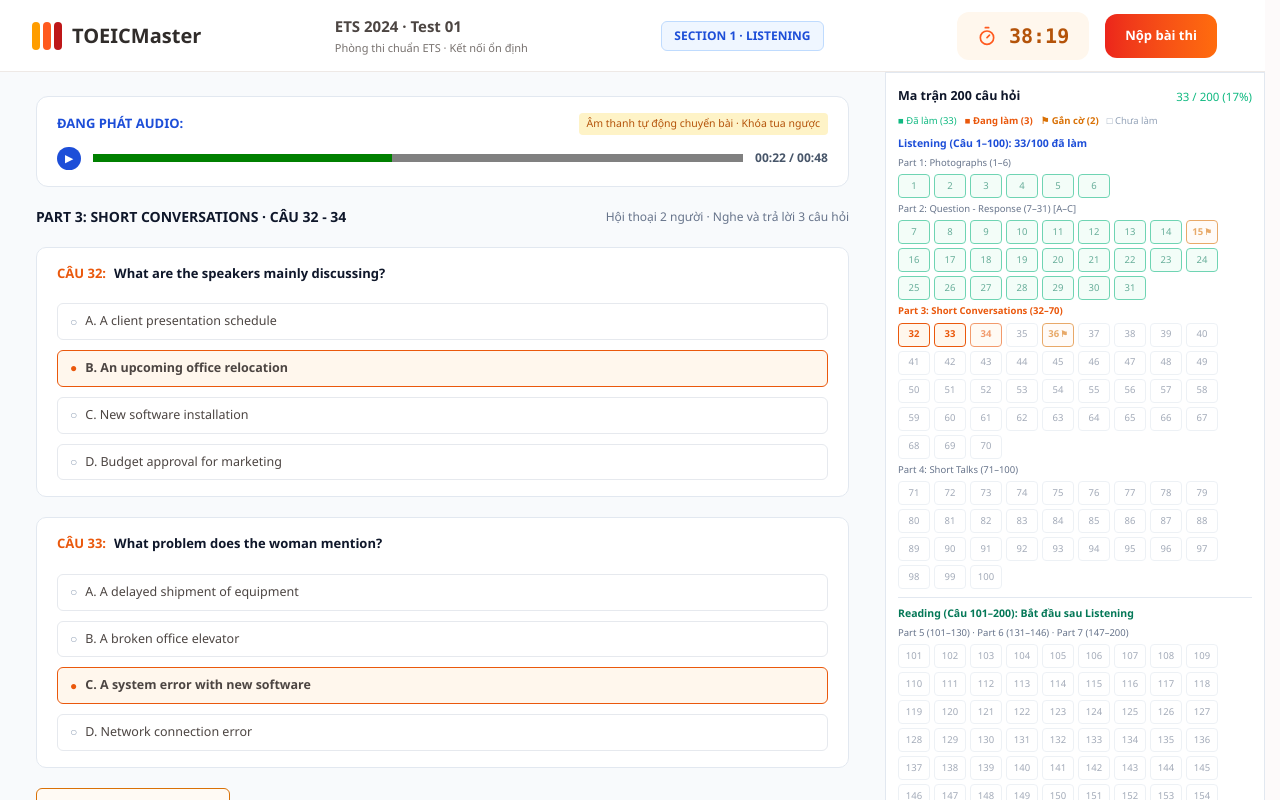
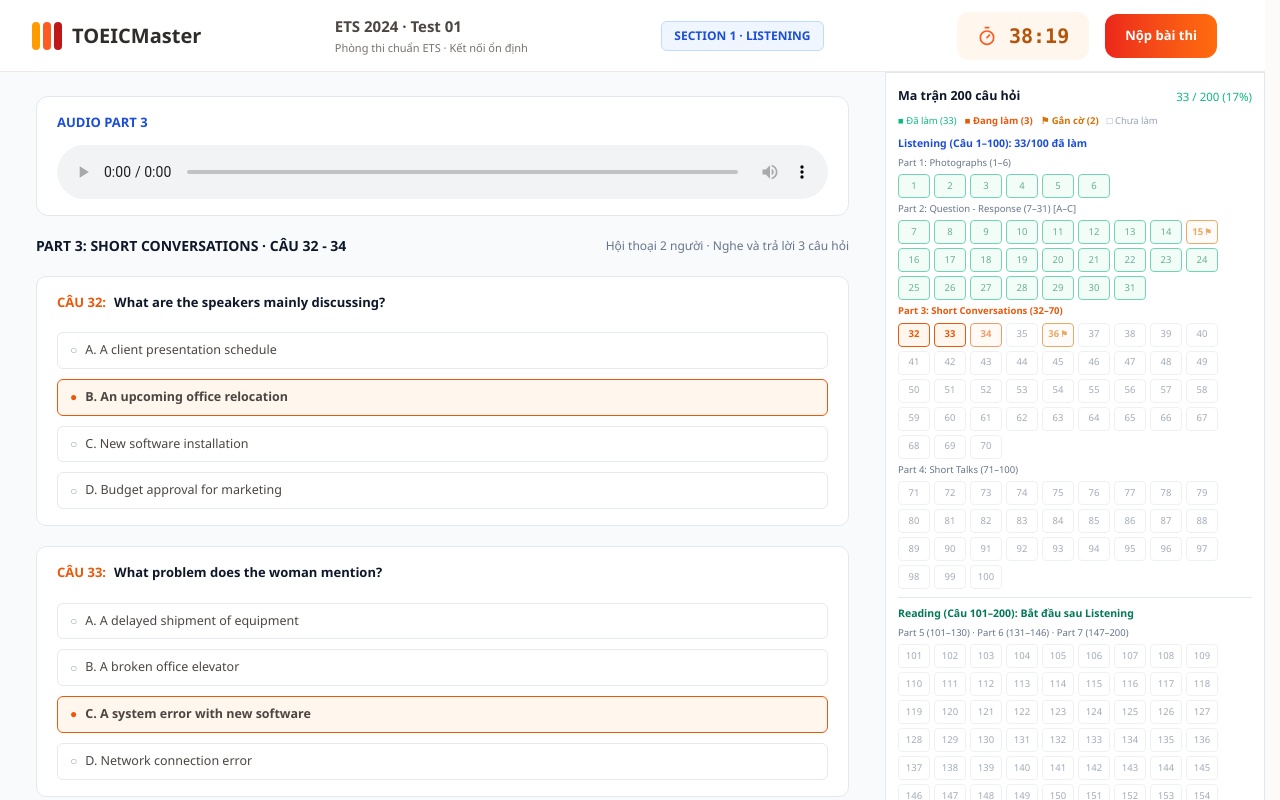
Before and after one commit to karasuma-2401/TOEICMaster-FE, a Next.js app: page /exams/lr/1/attempt in a window 1280 px wide. Shown: the top 800 px of the page. Built offline with nearby package versions, Linux system fonts and the light colour scheme.

Commit message:
feat(lr): play learner audio and render question images

```diff
--- a/src/features/lr-exam/components/lr-exam-room.tsx
+++ b/src/features/lr-exam/components/lr-exam-room.tsx
@@ -38,6 +38,7 @@ export interface LrExamRoomProps {
   phase?: "listening" | "reading";
   questionIds?: Record<number, string>;
   masterAudioObjectKey?: string | null;
+  masterAudioUrl?: string;
 }
 
 function useCountdown(initialSeconds: number, onExpire: () => void) {
@@ -68,6 +69,7 @@ export function LrExamRoom({
   attemptId,
   phase: initialPhase = "listening",
   questionIds,
+  masterAudioUrl,
 }: LrExamRoomProps) {
   const router = useRouter();
   const [current, setCurrent] = useState(initialNumber);
@@ -268,6 +270,19 @@ export function LrExamRoom({
       {section === "listening" ? (
         <div className="flex flex-1 flex-col bg-[#f8fafc] lg:flex-row">
           <main className="flex flex-1 flex-col gap-5 px-4 py-6 sm:px-9">
+            {masterAudioUrl ? (
+              <section className="flex flex-col gap-2 rounded-xl border border-[#e2e8f0] bg-white p-4">
+                <p className="text-sm font-semibold">Audio Listening</p>
+                <audio
+                  aria-label="Audio toàn bộ phần Listening"
+                  className="w-full"
+                  controls
+                  controlsList="nodownload"
+                  preload="metadata"
+                  src={masterAudioUrl}
+                />
+              </section>
+            ) : null}
             {group ? (
               <ListeningGroup
                 answers={answers}
@@ -418,32 +433,17 @@ function ListeningGroup({
           aria-label="Trình phát âm thanh"
           className="flex flex-col gap-3 rounded-xl border border-[#e2e8f0] bg-white px-5 py-4"
         >
-          <div className="flex flex-wrap items-center justify-between gap-2">
-            <p className="text-[13px] font-bold text-[#1d4ed8]">
-              ĐANG PHÁT AUDIO:
-            </p>
-            <span className="rounded bg-[#fef3c7] px-2 py-[3px] text-[10.5px] font-medium text-[#b45309]">
-              Âm thanh tự động chuyển bài · Khóa tua ngược
-            </span>
-          </div>
-          <div className="flex items-center gap-3">
-            <span
-              aria-hidden="true"
-              className="rounded-2xl bg-[#1d4ed8] px-2 py-1 text-[10px] font-bold text-white"
-            >
-              ▶
-            </span>
-            <progress
-              aria-label="Tiến độ âm thanh"
-              className="h-2 flex-1 accent-[#1d4ed8]"
-              max={100}
-              value={progress}
-            />
-            <span className="text-xs font-semibold text-[#475569]">
-              {formatClock(audio.currentSeconds)} /{" "}
-              {formatClock(audio.totalSeconds)}
-            </span>
-          </div>
+          <p className="text-[13px] font-bold text-[#1d4ed8]">
+            AUDIO PART {group.part}
+          </p>
+          <audio
+            aria-label={`Audio Part ${group.part}`}
+            className="w-full"
+            controls
+            controlsList="nodownload"
+            preload="metadata"
+            src={audio.src}
+          />
         </section>
       ) : null}
 
@@ -459,6 +459,13 @@ function ListeningGroup({
           className="flex flex-col gap-2.5 rounded-[10px] border border-[#e2e8f0] bg-white px-5 py-4"
           key={question.number}
         >
+          {question.imageUrl ? (
+            <img
+              alt={`Hình minh họa câu ${question.number}`}
+              className="mb-3 max-h-72 w-auto max-w-full rounded-lg object-contain"
+              src={question.imageUrl}
+            />
+          ) : null}
           <legend className="float-left mb-2.5 flex w-full gap-2 text-[13px]">
             <span className="font-bold text-[#ea580c]">
               CÂU {question.number}:
@@ -562,6 +569,13 @@ function ReadingQuestion({
       className="flex flex-1 flex-col gap-4 rounded-2xl bg-white p-4"
     >
       <Pill>QUESTION {question.number}</Pill>
+      {question.imageUrl ? (
+        <img
+          alt={`Hình minh họa câu ${question.number}`}
+          className="max-h-80 w-auto max-w-full self-start rounded-lg object-contain"
+          src={question.imageUrl}
+        />
+      ) : null}
       <h2 className="text-lg font-semibold">{question.prompt}</h2>
       <fieldset className="flex flex-col gap-3">
         <legend className="sr-only">Đáp án cho câu {question.number}</legend>
```
